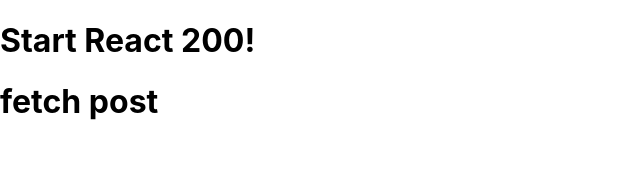
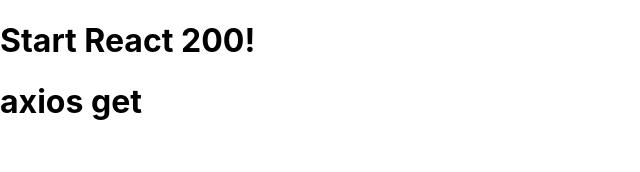
Before and after one commit to prsn-ts/react200, a React (Create React App) app: page / in a window 1280 px wide. Shown: the top 172 px of the page, without its empty margins (0-640 px from the left). Built offline with nearby package versions, Linux system fonts and the light colour scheme; no server answers.

Commit message:
비동기 통신을 하는 axios get 호출하기(초급 061)

```diff
--- a/package.json
+++ b/package.json
@@ -6,6 +6,7 @@
     "@testing-library/jest-dom": "^5.11.4",
     "@testing-library/react": "^11.1.0",
     "@testing-library/user-event": "^12.1.10",
+    "axios": "^0.26.1",
     "bootstrap": "^5.1.3",
     "jquery": "^3.6.0",
     "react": "^17.0.2",
--- a/src/App.js
+++ b/src/App.js
@@ -1,11 +1,11 @@
 import React from 'react';
-import FetchPost from './R060_FetchPost'
+import AxiosGet from './R061_AxiosGet'
 
 function App() {
   return (
     <div>
       <h1>Start React 200!</h1>
-      <FetchPost/>
+      <AxiosGet/>
     </div>
   );
 }
--- /dev/null
+++ b/src/R061_AxiosGet.js
@@ -0,0 +1,17 @@
+import React, { Component } from 'react';
+import axios from 'axios';
+
+class R061_AxiosGet extends Component {
+    componentDidMount() {
+        axios.get('http://date.jsontest.com/')
+        .then( response => {alert(response.data.date)} )
+    }
+
+    render() {
+        return (
+            <h1>axios get</h1>
+        )
+    }
+}
+
+export default R061_AxiosGet;
```
Also changed, not shown: 2 other files (tests, documents, lock files or other folders).
